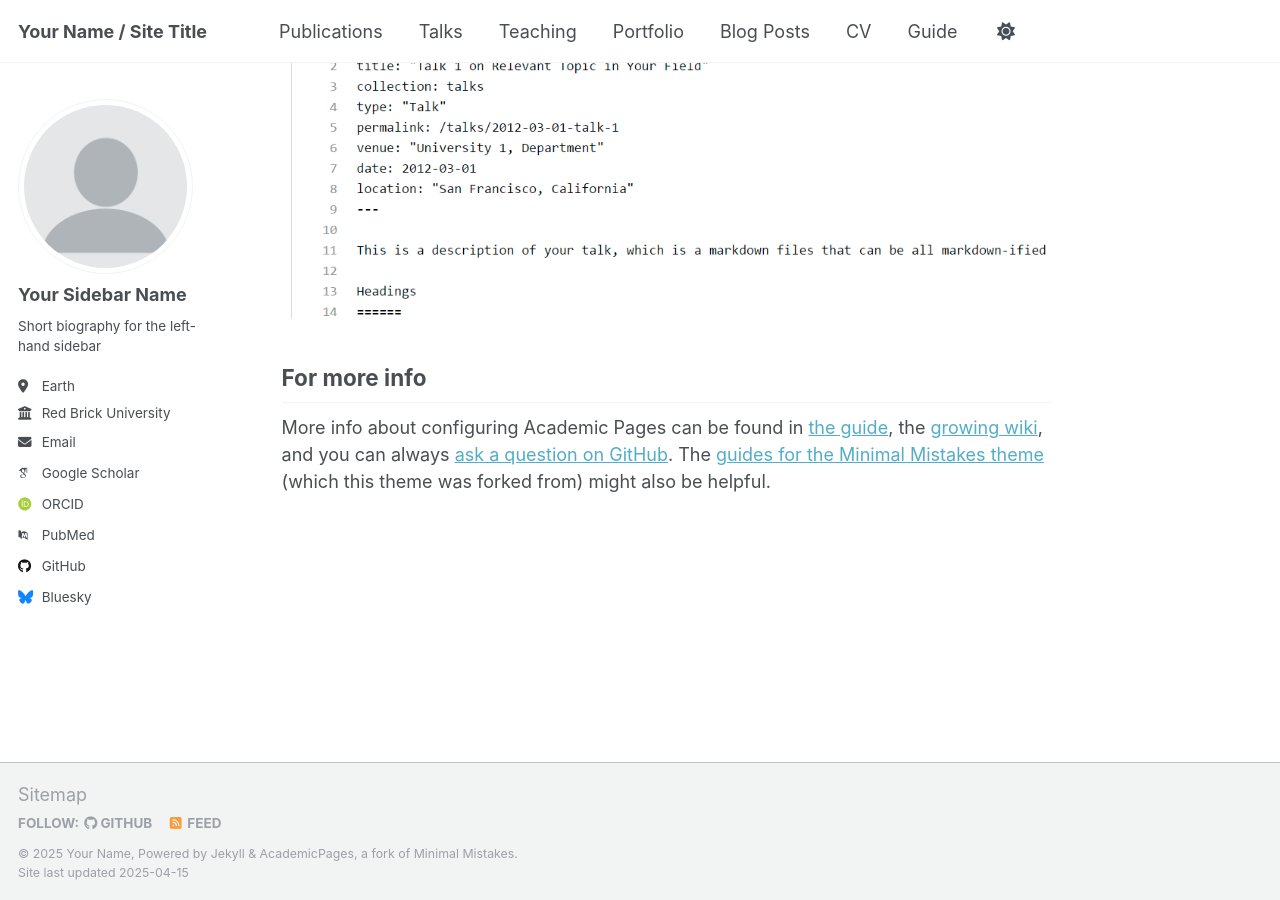
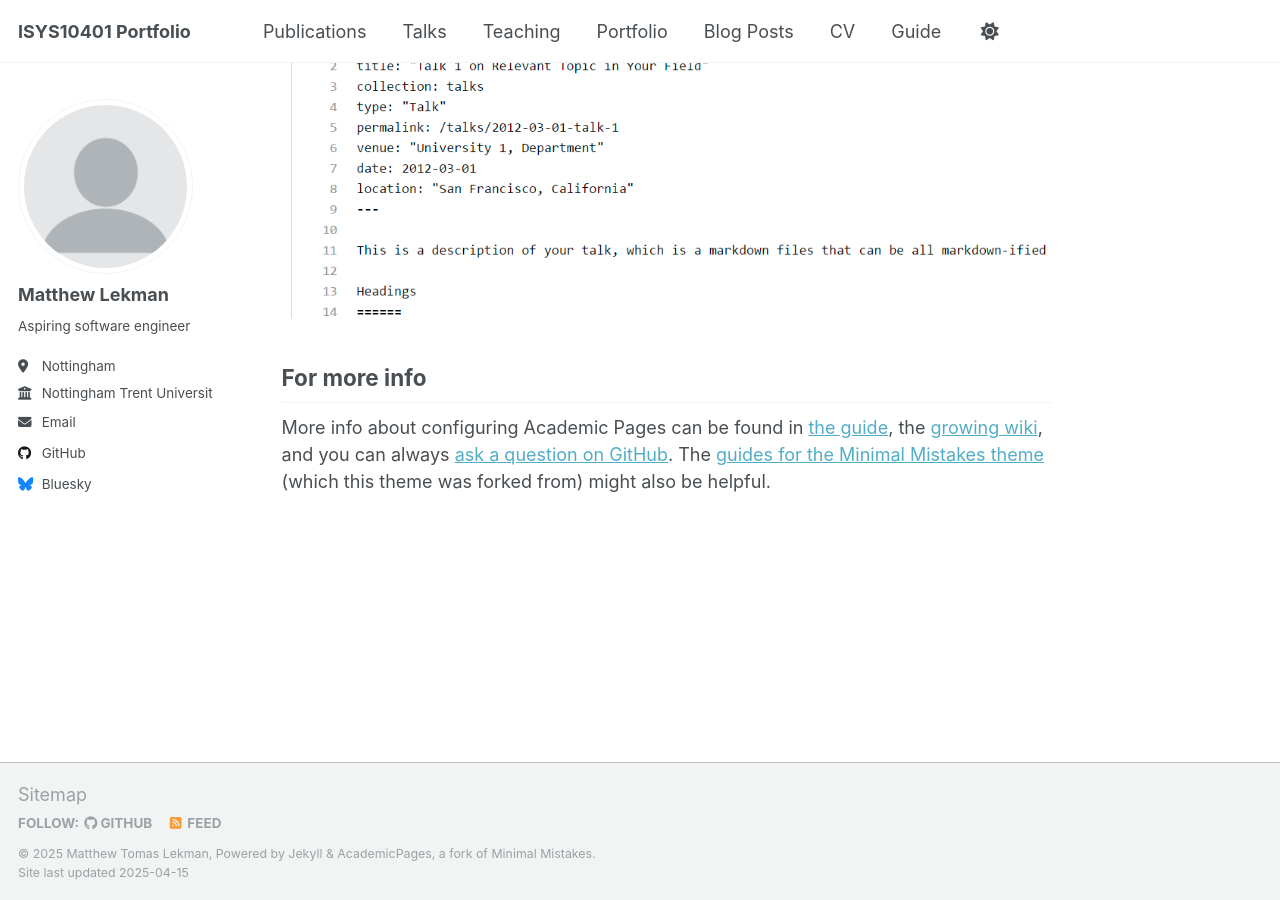
Before and after one commit to matthewlekman/Portfolio, a Jekyll site: the page built from _pages/about.md, in a window 1280 px wide and 900 px high, scrolled down 2636 px. Built offline with Jekyll 4.4.1, drawn with Linux system fonts in a browser that asks for light colours; some web fonts are replaced.

Commit message:
Update _config.yml

```diff
--- a/_config.yml
+++ b/_config.yml
@@ -9,12 +9,12 @@
 # Basic Site Settings
 locale                   : "en-US"
 site_theme               : "default"
-title                    : "Your Name / Site Title"
+title                    : "ISYS10401 Portfolio"
 title_separator          : "-"
-name                     : &name "Your Name"
+name                     : &name "Matthew Tomas Lekman"
 description              : &description "personal description"
-url                      : https://academicpages.github.io # the base hostname & protocol for your site e.g. "https://[your GitHub username].github.io"
-baseurl                  : "" # the subpath of your site, e.g. "/blog"
+url                      : https://matthewlekman.github.io # the base hostname & protocol for your site e.g. "https://[your GitHub username].github.io"
+baseurl                  : "/Portfolio" # the subpath of your site, e.g. "/blog"
 repository               : "academicpages/academicpages.github.io"
 
 # Site Author - The following control what appear as part of the author content on the side bar.
@@ -23,31 +23,16 @@ repository               : "academicpages/academicpages.github.io"
 author:
   # Biographic information
   avatar           : "profile.png"
-  name             : "Your Sidebar Name"
-  pronouns         : # example: "she/her"
-  bio              : "Short biography for the left-hand sidebar"
-  location         : "Earth"
-  employer         : "Red Brick University"
+  name             : "Matthew Lekman"
+  pronouns         : # example: "he/him"
+  bio              : "Aspiring software engineer"
+  location         : "Nottingham"
+  employer         : "Nottingham Trent University"
   uri              : # URL
-  email            : "none@example.org"
-
-  # Academic websites
-  arxiv            : # URL - Update with the correct link to your profile
-  googlescholar    : "https://scholar.google.com/citations?user=PS_CX0AAAAAJ"
-  impactstory      : # URL
-  orcid            : "http://orcid.org/yourorcidurl"
-  semantic         : # URL
-  pubmed           : "https://www.ncbi.nlm.nih.gov/pubmed/?term=john+snow"
-  researchgate     : # URL
-  scopus           : # URL
+  email            : "matthew@lekman.com"
 
   # Repositories and software development
-  bitbucket        : # Username - Update with your username on the site
-  codepen          : # Username
-  dribbble         : # Username
-  github           : "academicpages"
-  kaggle           : # Username
-  stackoverflow    : # User number or user number and name (i.e., use "1" or "1/jeff-atwood")
+  github           : "matthewlekman"
 
   # Social media
   bluesky          : "bsky.app" # Replace this with you Bluesky username
@@ -58,8 +43,7 @@ author:
   google_plus      : # Username
   keybase          : # Username
   instagram        : # Username
-  lastfm           : # Username
-  linkedin         : # Username
+  linkedin         : # Matthew Lekman
   mastodon         : # URL
   medium           : # URL
   pinterest        : # Username
```
